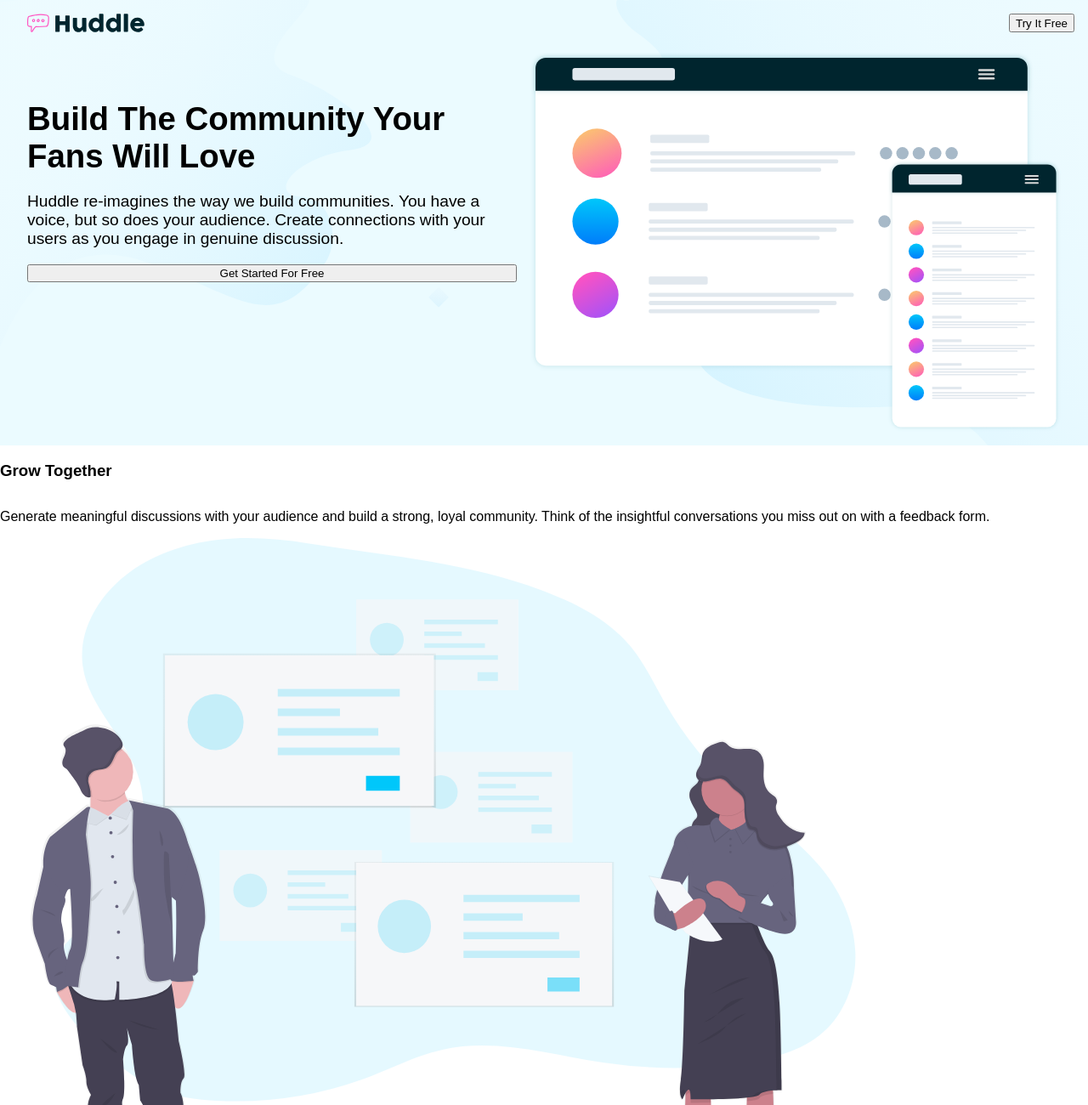
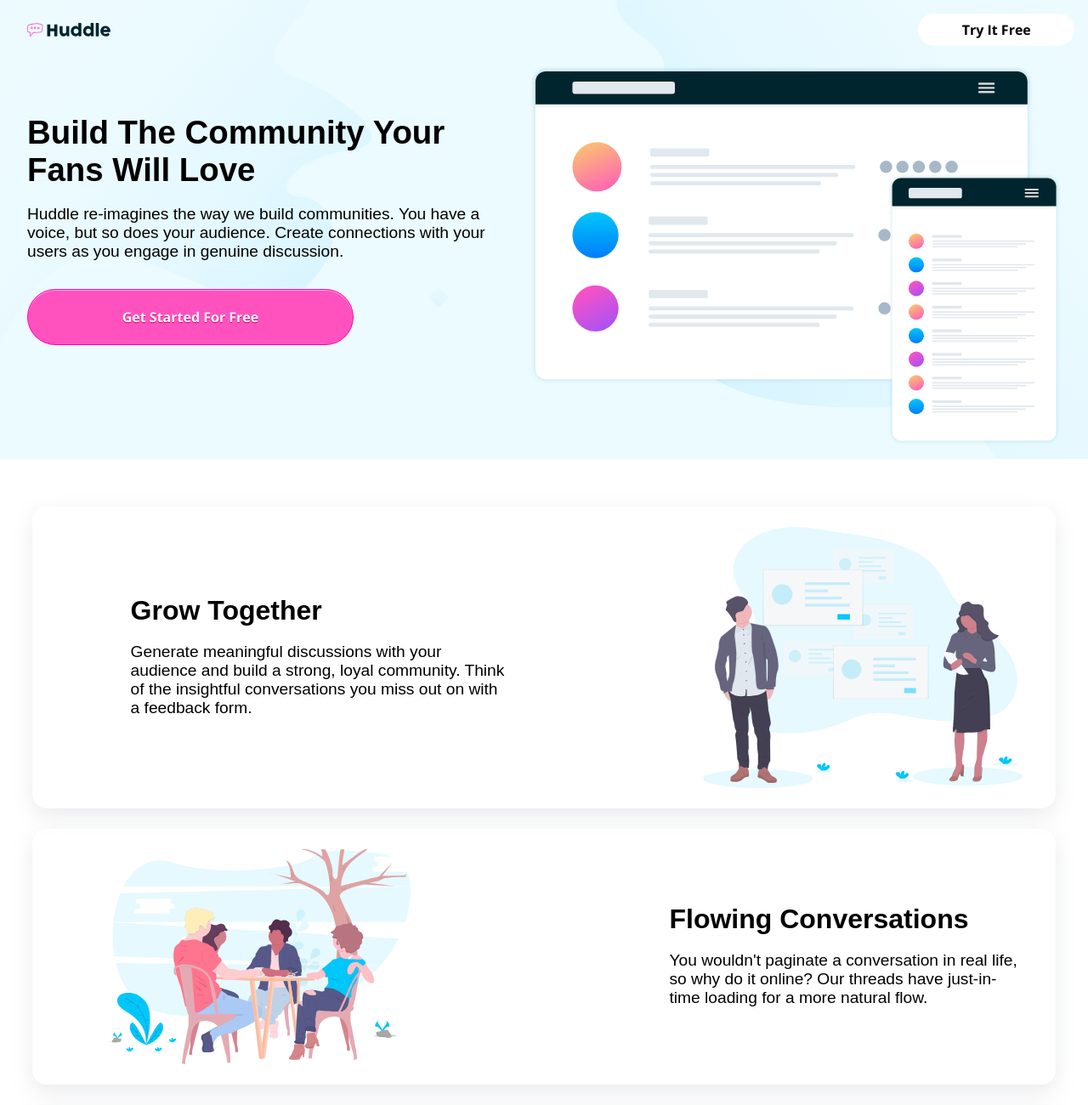
Before and after one commit to lars-radtke/design-exercise, a website built with Vite: page index.html in a window 1280 px wide. Shown: the top 1300 px of the page at 85% size. Built offline with nearby package versions, Linux system fonts and the light colour scheme.

Commit message:
add style to tile, change buttons in header

```diff
--- a/css/components/header.css
+++ b/css/components/header.css
@@ -1,7 +1,7 @@
 .header {
   display: flex;
   flex-direction: column;
-    background-image:url('/design/images/bg-hero-desktop.svg');
+  background-image: url('/design/images/bg-hero-desktop.svg');
   padding: 2vh;
   background-color: var(--pale-cyan);
 }
@@ -9,6 +9,7 @@
 .header__top--wrapper {
   display: flex;
   justify-content: space-between;
+  align-items: center;
 }
 
 .header__bottom--wrapper {
@@ -24,9 +25,9 @@
 }
 
 .header__logo {
-    width: 12vw;
-    height: auto;
-    padding-left: 2vh;
+  height: 2vh;
+  width: auto;
+  margin-left: 2vh;
 }
 
 .header__hero {
@@ -50,3 +51,33 @@
   padding-right: 7vh;
   padding-top: 5vh;
 }
+
+.header__btncta {
+  box-shadow: inset 0px 1px 0px 0px #fbafe3;
+  background-color: var(--pink);
+  border-radius: 42px;
+  border: 1px solid #ff00bb;
+  display: inline-block;
+  cursor: pointer;
+  color: #ffffff;
+  font-family: var(--open-sans);
+  font-size: 1rem;
+  font-weight: 700;
+  padding: 21px 70px;
+  text-decoration: none;
+  text-shadow: 0px 1px 0px #c70067;
+  transition: 0.4s;
+  margin-right: 15vw;
+  margin-top: 1.7vh;
+}
+
+.header__btntry {
+  background-color: white;
+  font-family: var(--open-sans);
+  text-decoration: none;
+  border-radius: 42px;
+  border: 1px transparent var(--pale-cyan);
+  font-size: 1rem;
+  font-weight: 700;
+  padding: 1vh 4vw 1vh 4vw;
+}
--- a/css/components/tile.css
+++ b/css/components/tile.css
@@ -1,12 +1,51 @@
 .tile--wrapper {
   display: flex;
   flex-flow: wrap column;
+  margin: 7vh 3vw 10vh 3vw;
+  gap: 3vh;
 }
 .tile {
   display: flex;
   flex-flow: wrap row;
+  justify-content: space-between;
+  border: 1px transparent var(--gray-blue);
+  border-radius: 16.66px;
+  box-shadow: rgba(149, 157, 165, 0.2) 0px 8px 24px;
+  padding: 3vh 3vw 3vh 2vw;
 }
+
+.tile--reverse {
+  display: flex;
+  flex-flow: wrap row-reverse;
+  padding-left: 7vw;
+}
+
 .tile__text {
   display: flex;
   flex-direction: column;
+  width: 47%;
+  justify-content: center;
+  padding-left: 7vw;
 }
+
+.tile__img {
+  width: 33%;
+  height: auto;
+}
+
+.tile__header {
+  font-family: var(—poppins);
+  font-weight: 600;
+  font-size: 2rem;
+  margin: 0;
+  padding-right: 7vh;
+  padding-top: 2vh;
+  min-width: ;
+}
+
+.tile__p {
+  font-family: var(—open-sans);
+  font-weight: 300;
+
+  font-size: 1.2rem;
+}
--- a/index.html
+++ b/index.html
@@ -9,7 +9,8 @@
   </head>
   <body>
     <header class="header">
-      <div class="header__top--wrapper"><img
+      <div class="header__top--wrapper">
+        <img
           class="header__logo"
           src="/design/images/logo.svg"
           alt="huddle-logo"
@@ -19,11 +20,11 @@
 
       <div class="header__bottom--wrapper">
         <div class="header__left--wrapper">
-        <h1>
-        Build The Community Your Fans Will Love
-      </h1>
+          <h1>Build The Community Your Fans Will Love</h1>
           <p class="header__text">
-        Huddle re-imagines the way we build communities. You have a voice, but so does your audience. Create connections with your users as you engage in genuine discussion.
+            Huddle re-imagines the way we build communities. You have a voice,
+            but so does your audience. Create connections with your users as you
+            engage in genuine discussion.
           </p>
 
           <button class="header__btncta">Get Started For Free</button>
@@ -41,7 +42,9 @@
           <div class="tile__text">
             <h3 class="tile__header">Grow Together</h3>
             <p class="tile__p">
-                Generate meaningful discussions with your audience and build a strong, loyal community. Think of the insightful conversations you miss out on with a feedback form.
+              Generate meaningful discussions with your audience and build a
+              strong, loyal community. Think of the insightful conversations you
+              miss out on with a feedback form.
             </p>
           </div>
           <img
@@ -50,24 +53,28 @@
             alt=""
           />
         </section>
-        <section class="tile">
+        <section class="tile tile--reverse">
+          <div class="tile__text">
+            <h3 class="tile__header">Flowing Conversations</h3>
+            <p class="tile__p">
+              You wouldn't paginate a conversation in real life, so why do it
+              online? Our threads have just-in-time loading for a more natural
+              flow.
+            </p>
+          </div>
           <img
             class="tile__img"
             src="/design/images/illustration-flowing-conversation.svg"
             alt=""
           />
-          <div class="tile__text">
-            <h3 class="tile__header">Flowing Conversations</h3>
-            <p class="tile__p">
-                You wouldn't paginate a conversation in real life, so why do it online? Our threads have just-in-time loading for a more natural flow.
-            </p>
-          </div>
         </section>
         <section class="tile">
           <div class="tile__text">
             <h3 class="tile__header">Your Users</h3>
             <p class="tile__p">
-                It takes no time at all to integrate Huddle with your app's authentication solution. This means, once signed in to your app, your users can start chatting immediately.
+              It takes no time at all to integrate Huddle with your app's
+              authentication solution. This means, once signed in to your app,
+              your users can start chatting immediately.
             </p>
           </div>
           <img
@@ -97,9 +104,9 @@
           />
           <p class="footer__address">
             Lorem ipsum dolor sit amet, consectetur
-            <br>
+            <br />
             adipiscing elit, sed do eiusmod tempor
-            <br>
+            <br />
             incididunt ut labore et dolore magna aliqua
           </p>
           <img
@@ -107,7 +114,9 @@
             src="/design/images/icon-phone.svg"
             alt="phone-number"
           />
-          <a class="footer__address" href="tel:+1-543-123-4567">+1-543-123-4567</a>
+          <a class="footer__address" href="tel:+1-543-123-4567"
+            >+1-543-123-4567</a
+          >
           <img
             class="footer__icon"
             src="/design/images/icon-email.svg"
```
Lines whose indentation alone changed are shown as unchanged.
